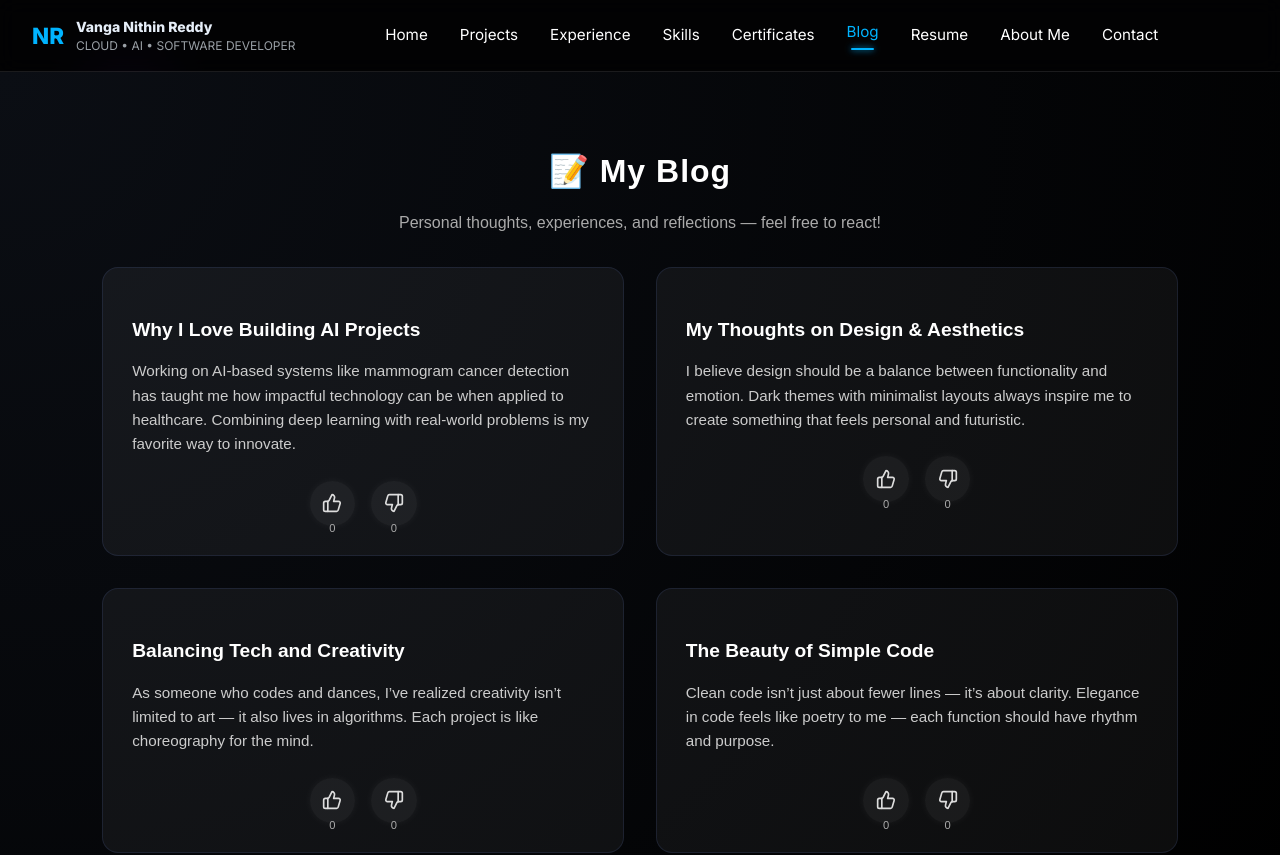
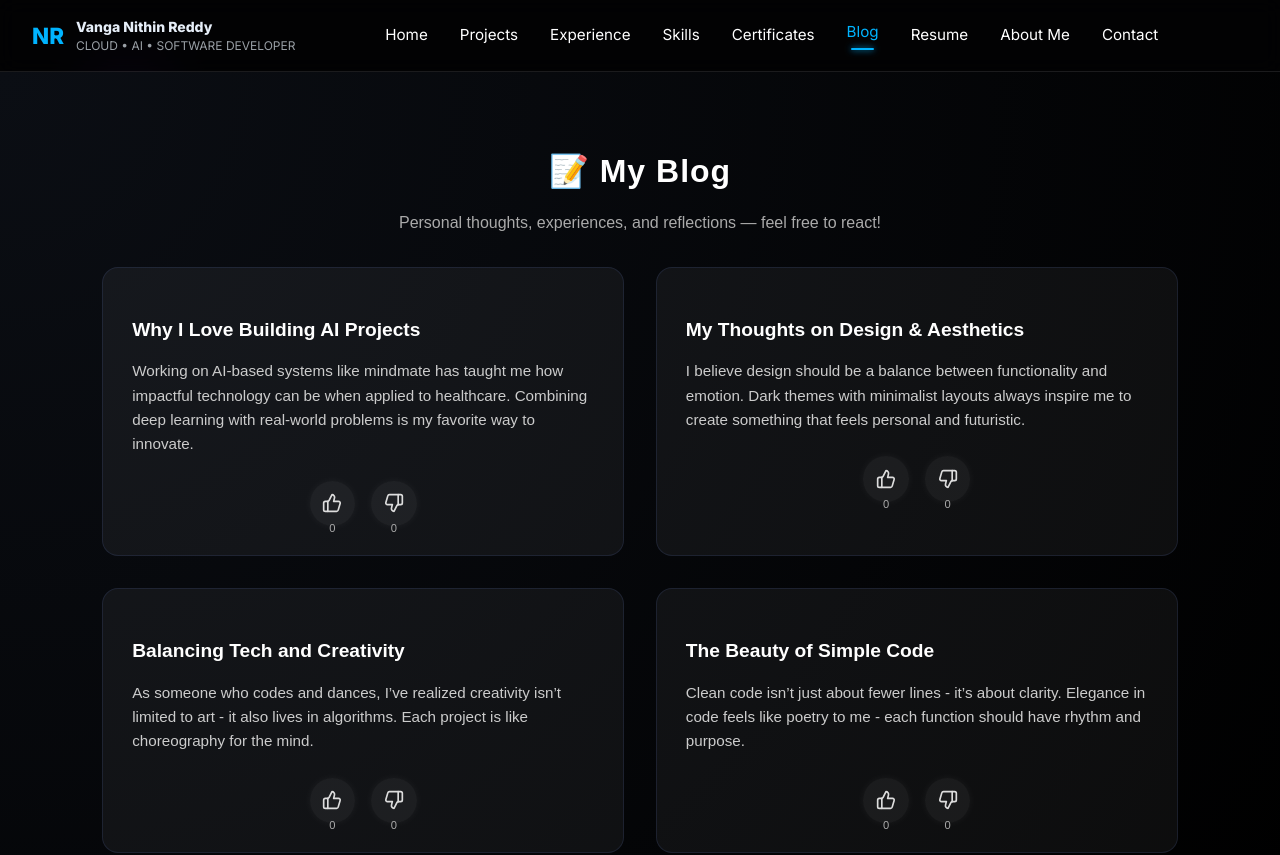
Before and after one commit to NithinReddy282308/Nithin-Portfolio, a React (Vite) app: page /blog in a window 1280 px wide. Shown: the top 855 px of the page. Built offline with nearby package versions, Linux system fonts and the light colour scheme; the HTML template or start-up script is replaced by a standard one.

Commit message:
some changes

```diff
--- a/src/pages/Blog.jsx
+++ b/src/pages/Blog.jsx
@@ -8,7 +8,7 @@ export default function Blog() {
     {
       id: 1,
       title: "Why I Love Building AI Projects",
-      text: "Working on AI-based systems like mammogram cancer detection has taught me how impactful technology can be when applied to healthcare. Combining deep learning with real-world problems is my favorite way to innovate.",
+      text: "Working on AI-based systems like mindmate has taught me how impactful technology can be when applied to healthcare. Combining deep learning with real-world problems is my favorite way to innovate.",
     },
     {
       id: 2,
@@ -18,12 +18,12 @@ export default function Blog() {
     {
       id: 3,
       title: "Balancing Tech and Creativity",
-      text: "As someone who codes and dances, I’ve realized creativity isn’t limited to art — it also lives in algorithms. Each project is like choreography for the mind.",
+      text: "As someone who codes and dances, I’ve realized creativity isn’t limited to art - it also lives in algorithms. Each project is like choreography for the mind.",
     },
     {
       id: 4,
       title: "The Beauty of Simple Code",
-      text: "Clean code isn’t just about fewer lines — it’s about clarity. Elegance in code feels like poetry to me — each function should have rhythm and purpose.",
+      text: "Clean code isn’t just about fewer lines - it’s about clarity. Elegance in code feels like poetry to me - each function should have rhythm and purpose.",
     },
   ];
 
```
